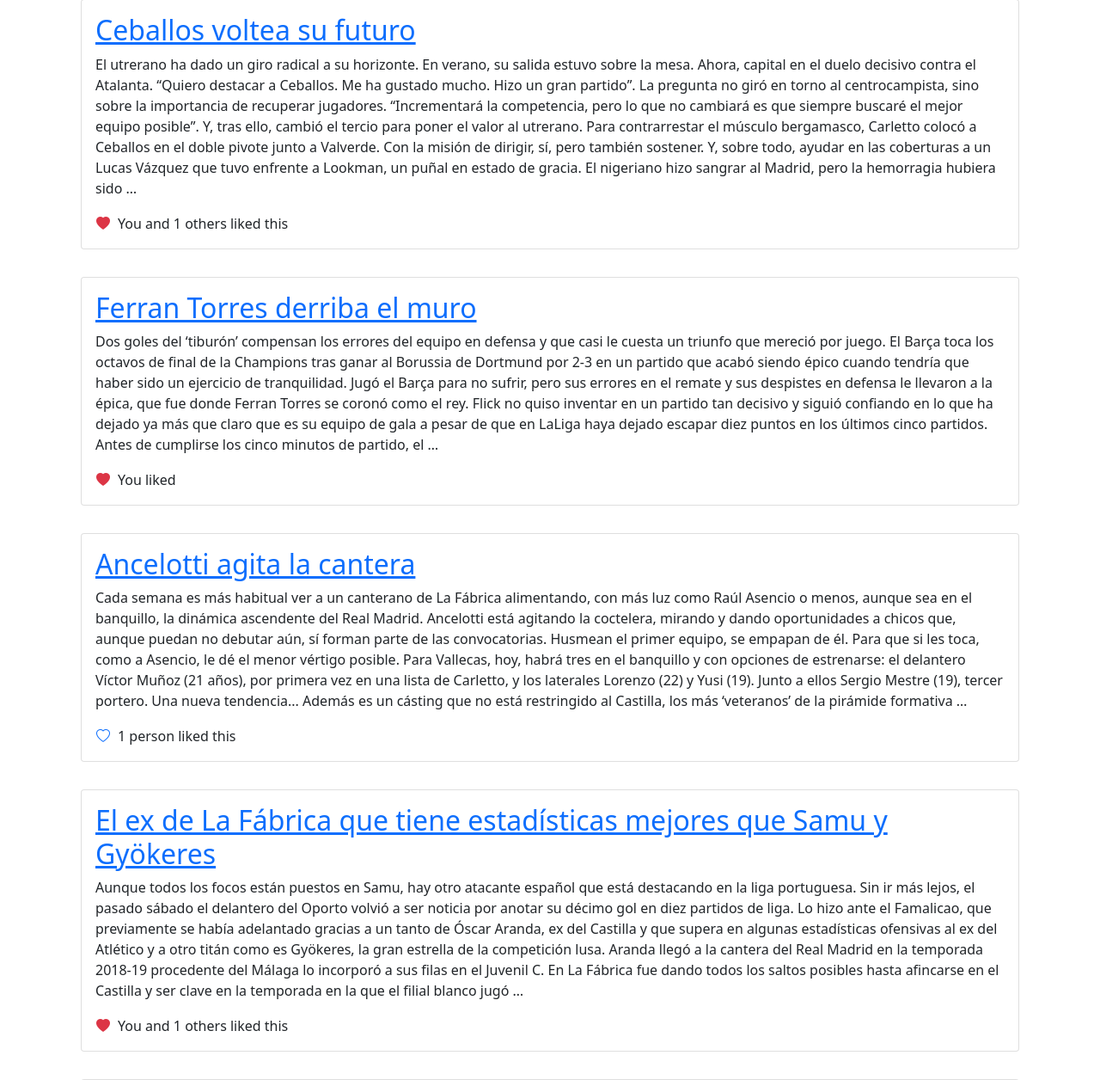
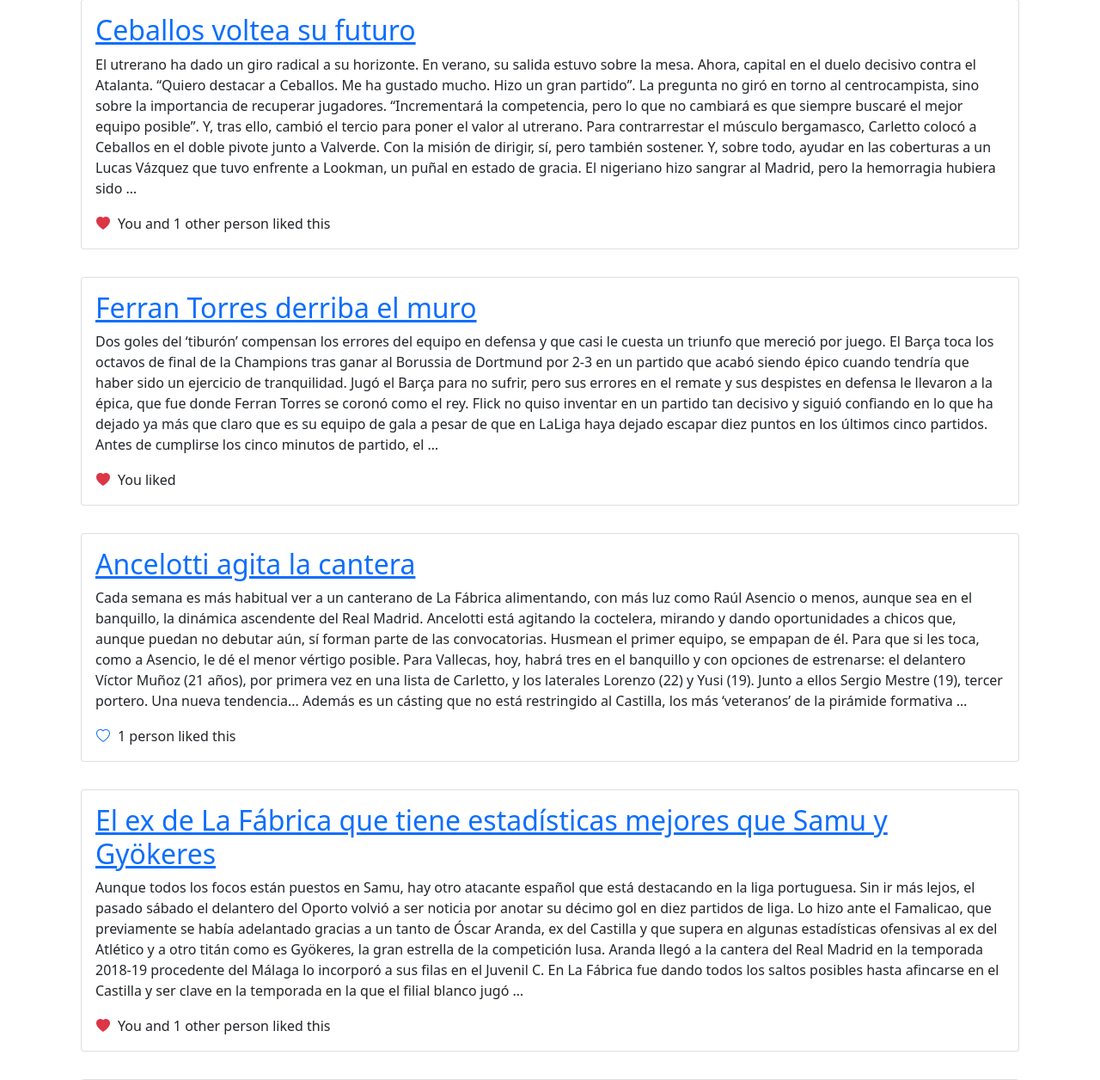
Before and after one commit to hgardel94/blog, a Django app: page / in a window 1280 px wide. Shown: the part 892-2148 px from the top of the page at 86% size. Run offline with Django 5.2, Linux system fonts and the light colour scheme; a user stored in the database is signed in; data comes from the database, SQL or seed files in the repository; both versions use the stored data as it was after the commit.

Commit message:
Correction imperfectons

```diff
--- a/posts/templates/home.html
+++ b/posts/templates/home.html
@@ -33,8 +33,11 @@
                         {% if post.likes.count == 1 and user in post.likes.all %}
                             You liked
                         {% endif %}
-                        {% if user in post.likes.all and post.likes.count >= 2 %}
-                            You and {{ post.likes_minus_one }} others liked this
+                        {% if user in post.likes.all and post.likes.count == 2 %}
+                            You and {{ post.likes_minus_one }} other person liked this
+                        {% endif %}
+                        {% if user in post.likes.all and post.likes.count >= 3 %}
+                            You and {{post.likes_minus_one}} others liked this
                         {% endif %}
                         {% if not user in post.likes.all and post.likes.count >= 2 %}
                             {{ post.likes.count }} people liked this
--- a/static/js/likes.js
+++ b/static/js/likes.js
@@ -32,11 +32,26 @@ $(document).on('click', '.like-button', function(e) {
 function updateLikeMessage(element, likes, liked) {
     if (likes === 0) {
         element.text('Be the first to like this');
+        return;
     }
-    if (likes === 1) {
-        element.text(liked ? 'You liked this' : '1 person liked this');
+    if (likes === 1 && liked) {
+        element.text('You liked this');
+        return;
     }
-    if (likes > 1) {
-        element.text(liked ? `You and ${likes - 1} others liked this` : `${likes} people liked this`);
+    if (likes === 1 && !liked) {
+        element.text('1 person liked this');
+        return;
+    }
+    if (likes === 2 && liked) {
+        element.text(`You and 1 other person liked this`);
+        return;
+    }
+    if (likes >= 2 && liked) {
+        element.text(`You and ${likes - 1} others liked this` );
+        return;
+    }
+    if (likes >= 2 && !liked) {
+        element.text(`${likes} people liked this`);
+        return;
     }
 }
```
Also changed, not shown: db.sqlite3.
